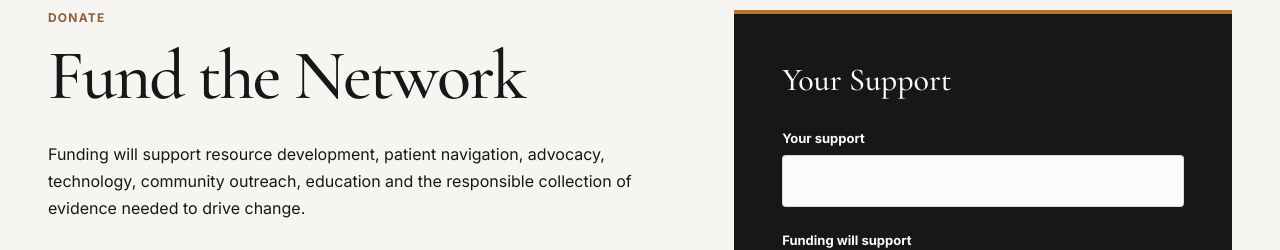
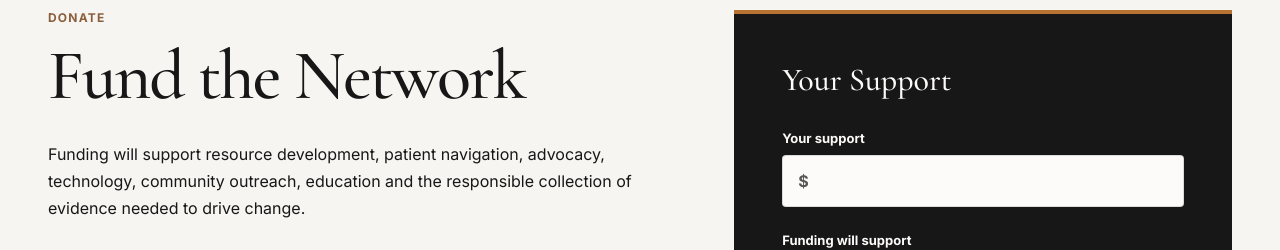
Before and after one commit to BrianColab/Jaali, a Next.js app: page /donate in a window 1280 px wide. Shown: the part 780-1030 px from the top of the page. Built offline with nearby package versions, Linux system fonts and the light colour scheme; no server answers.

Commit message:
Add currency prefix to donation amount

```diff
--- a/components/donation/donation-form.tsx
+++ b/components/donation/donation-form.tsx
@@ -26,9 +26,13 @@ export function DonationForm({
       </Heading>
       <TextField
         id={`${idPrefix}-support`}
+        aria-label="Your support in Canadian dollars"
+        inputMode="decimal"
         label="Your support"
         min="1"
         name="support"
+        prefix="$"
+        step="0.01"
         type="number"
       />
       <SelectField
--- a/components/forms/form-controls.tsx
+++ b/components/forms/form-controls.tsx
@@ -38,6 +38,7 @@ type TextFieldProps = Readonly<{
   hint?: string;
   id: string;
   label: string;
+  prefix?: string;
 }> &
   Omit<
     ComponentPropsWithoutRef<"input">,
@@ -49,24 +50,37 @@ export function TextField({
   hint,
   id,
   label,
+  prefix,
   type = "text",
   ...props
 }: TextFieldProps) {
   const describedBy = getDescribedBy({ error, hint, id });
+  const input = (
+    <input
+      id={id}
+      type={type}
+      className="form-control"
+      aria-describedby={describedBy || undefined}
+      aria-invalid={error ? true : undefined}
+      {...props}
+    />
+  );
 
   return (
     <div className="form-field">
       <label className="form-label" htmlFor={id}>
         {label}
       </label>
-      <input
-        id={id}
-        type={type}
-        className="form-control"
-        aria-describedby={describedBy || undefined}
-        aria-invalid={error ? true : undefined}
-        {...props}
-      />
+      {prefix ? (
+        <div className="form-control-affix">
+          <span className="form-control-affix__prefix" aria-hidden="true">
+            {prefix}
+          </span>
+          {input}
+        </div>
+      ) : (
+        input
+      )}
       <FieldMessages id={id} hint={hint} error={error} />
     </div>
   );
--- a/styles/forms.css
+++ b/styles/forms.css
@@ -22,6 +22,26 @@
 
 .form-control::placeholder {
   color: color-mix(in srgb, var(--color-deep-charcoal) 48%, transparent);
+}
+
+.form-control-affix {
+  position: relative;
+}
+
+.form-control-affix__prefix {
+  position: absolute;
+  z-index: 1;
+  top: 50%;
+  left: 1rem;
+  color: color-mix(in srgb, var(--color-deep-charcoal) 72%, transparent);
+  font-weight: 700;
+  line-height: 1;
+  pointer-events: none;
+  transform: translateY(-50%);
+}
+
+.form-control-affix .form-control {
+  padding-left: 2.25rem;
 }
 
 .form-control[aria-invalid="true"] {
```
